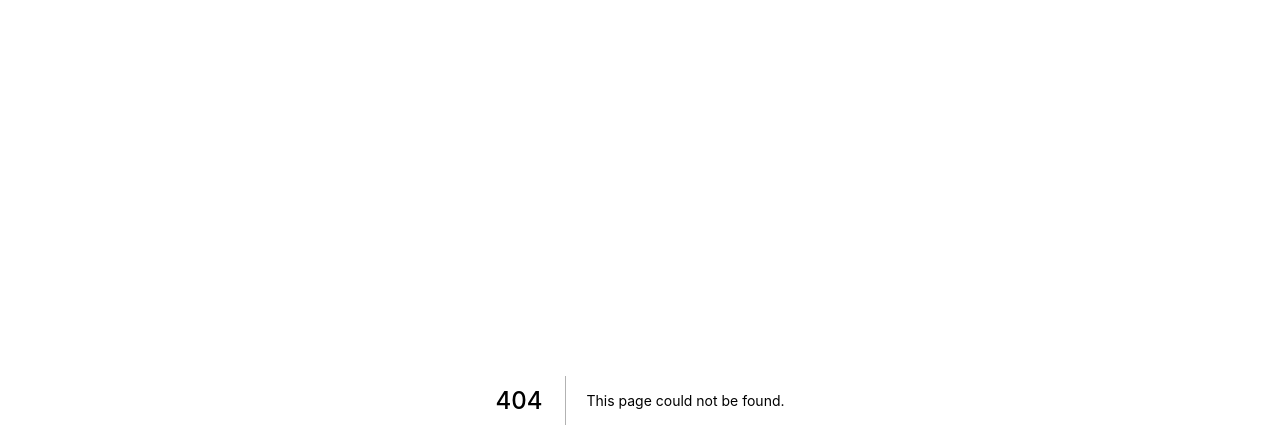
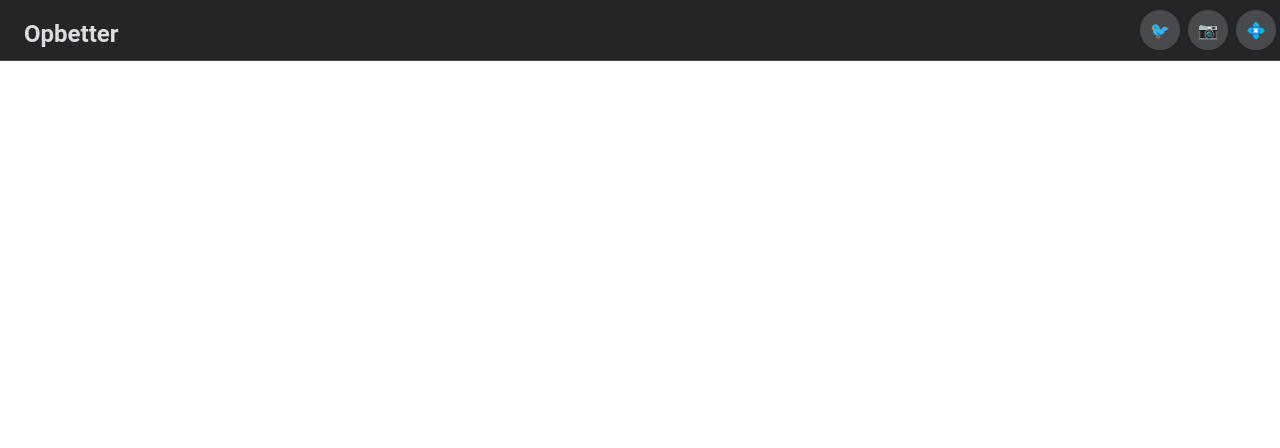
Before and after one commit to tewarig/nextjs-ghost-starter, a Next.js app: page /comp/navbar in a window 1280 px wide. Before the commit this address had no page. Shown: the top 448 px of the page. Built offline with nearby package versions, Linux system fonts and the light colour scheme.

Commit message:
navbar added

```diff
--- a/package.json
+++ b/package.json
@@ -13,6 +13,7 @@
     "react": "17.0.1",
     "react-dom": "17.0.1",
     "react-toastify": "^6.0.9",
+    "react-transition-group": "^4.4.1",
     "sharp": "^0.26.2"
   }
 }
--- /dev/null
+++ b/pages/comp/navbar.js
@@ -0,0 +1,154 @@
+import React, { useState, useEffect, useRef } from "react";
+import { CSSTransition } from "react-transition-group";
+import Link from "next/link";
+
+const NavBar = () => {
+  return (
+    <>
+      <Navbar siteName="Opbetter">
+        <NavItemExternal icon={"🐦"} link="https://twitter.com/OyeTewari" />
+        <NavItemExternal icon={"📷 "} />
+        <NavItem icon={"💠"}>
+          <DropdownMenu></DropdownMenu>
+        </NavItem>
+      </Navbar>
+    </>
+  );
+};
+
+function Navbar(props) {
+  return (
+    <nav className="navbar">
+      <Link href="/">
+        <a>
+          <h2 className="navbar-main">{props.siteName}</h2>
+        </a>
+      </Link>
+
+      <ul className="navbar-nav">{props.children}</ul>
+    </nav>
+  );
+}
+
+function NavItemExternal(props) {
+  const [open, setOpen] = useState(false);
+
+  return (
+    <li className="nav-item">
+      <a
+        href={props.link}
+        target="_blank"
+        className="icon-button"
+        onClick={() => setOpen(!open)}
+      >
+        {props.icon}
+      </a>
+      {open && props.children}
+    </li>
+  );
+}
+function NavItem(props) {
+  const [open, setOpen] = useState(false);
+
+  return (
+    <li className="nav-item">
+      <a
+        href={props.link}
+        className="icon-button"
+        onClick={() => setOpen(!open)}
+      >
+        {props.icon}
+      </a>
+
+      {open && props.children}
+    </li>
+  );
+}
+
+function DropdownMenu() {
+  const [activeMenu, setActiveMenu] = useState("main");
+  const [menuHeight, setMenuHeight] = useState(null);
+  const dropdownRef = useRef(null);
+
+  useEffect(() => {
+    setMenuHeight(dropdownRef.current?.firstChild.offsetHeight);
+  }, []);
+
+  function calcHeight(el) {
+    const height = el.offsetHeight;
+    setMenuHeight(height);
+  }
+
+  function DropdownItem(props) {
+    return (
+      <a
+        href="#"
+        className="menu-item"
+        onClick={() => props.goToMenu && setActiveMenu(props.goToMenu)}
+      >
+        <span className="icon-button">{props.leftIcon}</span>
+        {props.children}
+        <span className="icon-right">{props.rightIcon}</span>
+      </a>
+    );
+  }
+
+  return (
+    <div className="dropdown" style={{ height: menuHeight }} ref={dropdownRef}>
+      <CSSTransition
+        in={activeMenu === "main"}
+        timeout={500}
+        classNames="menu-primary"
+        unmountOnExit
+        onEnter={calcHeight}
+      >
+        <div className="menu">
+          <DropdownItem>About us</DropdownItem>
+          <DropdownItem leftIcon={"🏷️"} goToMenu="settings">
+            Tags
+          </DropdownItem>
+          <DropdownItem leftIcon="🖊️" goToMenu="animals">
+            Authors
+          </DropdownItem>
+        </div>
+      </CSSTransition>
+
+      <CSSTransition
+        in={activeMenu === "settings"}
+        timeout={500}
+        classNames="menu-secondary"
+        unmountOnExit
+        onEnter={calcHeight}
+      >
+        <div className="menu">
+          <DropdownItem goToMenu="main" leftIcon={"◀️"}>
+            <h2>Tags</h2>
+          </DropdownItem>
+          <DropdownItem leftIcon={"💡"}>HTML</DropdownItem>
+          <DropdownItem leftIcon={"💡"}>CSS</DropdownItem>
+          <DropdownItem leftIcon={"💡"}>JavaScript</DropdownItem>
+          <DropdownItem leftIcon={"💡"}>Awesome!</DropdownItem>
+        </div>
+      </CSSTransition>
+
+      <CSSTransition
+        in={activeMenu === "animals"}
+        timeout={500}
+        classNames="menu-secondary"
+        unmountOnExit
+        onEnter={calcHeight}
+      >
+        <div className="menu">
+          <DropdownItem goToMenu="main" leftIcon={"🖊️"}>
+            <h2>Authors</h2>
+          </DropdownItem>
+          <DropdownItem leftIcon="🦘">Kangaroo</DropdownItem>
+          <DropdownItem leftIcon="🐸">Frog</DropdownItem>
+          <DropdownItem leftIcon="🦋">Horse?</DropdownItem>
+          <DropdownItem leftIcon="🦔">Hedgehog</DropdownItem>
+        </div>
+      </CSSTransition>
+    </div>
+  );
+}
+export default NavBar;
--- a/pages/index.js
+++ b/pages/index.js
@@ -1,9 +1,12 @@
 import allPostUrl from "../services/post";
 import Image from "next/image";
 import Link from "next/link";
+import NavBar from "./comp/navbar";
 
 function Home({ posts }) {
   return (
+    <>
+      <NavBar />
       <ul>
         {posts.posts.map((post) => (
           <>
@@ -31,6 +34,7 @@ function Home({ posts }) {
           </>
         ))}
       </ul>
+    </>
   );
 }
 
--- a/styles/globals.css
+++ b/styles/globals.css
@@ -1,16 +1,174 @@
-html,
 body {
+  margin: 0;
+  font-family: roboto;
+  -webkit-font-smoothing: antialiased;
+  -moz-osx-font-smoothing: grayscale;
+}
+
+code {
+  font-family: source-code-pro, Menlo, Monaco, Consolas, "Courier New",
+    monospace;
+}
+
+:root {
+  --bg: #242526;
+  --bg-accent: #484a4d;
+  --text-color: #333;
+  --text-color-navbar: #dadce1;
+  --nav-size: 60px;
+  --border: 1px solid #474a4d;
+  --border-radius: 8px;
+  --speed: 500ms;
+}
+
+ul {
+  list-style: none;
+  margin: 0;
   padding: 0;
-  margin: 0;
-  font-family: -apple-system, BlinkMacSystemFont, Segoe UI, Roboto, Oxygen,
-    Ubuntu, Cantarell, Fira Sans, Droid Sans, Helvetica Neue, sans-serif;
 }
 
 a {
-  color: inherit;
+  color: var(--text-color);
   text-decoration: none;
 }
 
-* {
-  box-sizing: border-box;
+/* Top Navigation Bar */
+
+/* <nav> */
+.navbar {
+  height: var(--nav-size);
+  background-color: var(--bg);
+  border-bottom: var(--border);
+  position: fixed;
+  width: 100%;
+  padding: inherit;
+  top: 0;
+  color: var(--text-color-navbar);
 }
+
+/* <ul> */
+.navbar-nav {
+  max-width: 100%;
+  height: 100%;
+  display: flex;
+  justify-content: flex-end;
+}
+.navbar-main {
+  height: 100%;
+  left: 0;
+  padding-left: 1em;
+  color: #dadce1;
+  position: fixed;
+}
+/* <li> */
+.nav-item {
+  width: calc(var(--nav-size) * 0.8);
+  display: flex;
+  align-items: center;
+  justify-content: center;
+}
+
+/* Icon Button */
+.icon-button {
+  --button-size: calc(var(--nav-size) * 0.5);
+  width: var(--button-size);
+  height: var(--button-size);
+  background-color: #484a4d;
+  border-radius: 50%;
+  padding: 5px;
+  margin: 2px;
+  display: flex;
+  align-items: center;
+  justify-content: center;
+  transition: filter 300ms;
+}
+
+.icon-button:hover {
+  filter: brightness(1.2);
+}
+
+.icon-button svg {
+  fill: var(--text-color);
+  width: 20px;
+  height: 20px;
+}
+
+/* Dropdown Menu */
+
+.dropdown {
+  position: absolute;
+  top: 58px;
+  width: 300px;
+  transform: translateX(-45%);
+  color: var(--text-color-navbar);
+
+  background-color: var(--bg);
+  border: var(--border);
+  border-radius: var(--border-radius);
+  padding: 1rem;
+  overflow: hidden;
+  transition: height var(--speed) ease;
+}
+
+.menu {
+  width: 100%;
+  color: var(--text-color-navbar);
+}
+
+.menu-item {
+  height: 50px;
+  display: flex;
+  align-items: center;
+  border-radius: var(--border-radius);
+  color: var(--text-color-navbar);
+
+  transition: background var(--speed);
+  padding: 0.5rem;
+}
+
+.menu-item .icon-button {
+  margin-right: 0.5rem;
+}
+
+.menu-item .icon-button:hover {
+  filter: none;
+}
+
+.menu-item:hover {
+  background-color: #525357;
+}
+
+.icon-right {
+  margin-left: auto;
+}
+
+/* CSSTransition classes  */
+.menu-primary-enter {
+  position: absolute;
+  transform: translateX(-110%);
+}
+.menu-primary-enter-active {
+  transform: translateX(0%);
+  transition: all var(--speed) ease;
+}
+.menu-primary-exit {
+  position: absolute;
+}
+.menu-primary-exit-active {
+  transform: translateX(-110%);
+  transition: all var(--speed) ease;
+}
+
+.menu-secondary-enter {
+  transform: translateX(110%);
+}
+.menu-secondary-enter-active {
+  transform: translateX(0%);
+  transition: all var(--speed) ease;
+}
+.menu-secondary-exit {
+}
+.menu-secondary-exit-active {
+  transform: translateX(110%);
+  transition: all var(--speed) ease;
+}
```
Also changed, not shown: pages/post/[slug].js (+12 -7 lines), styles/Home.module.css (deleted, +0 -122 lines). Lines whose indentation alone changed are shown as unchanged.
